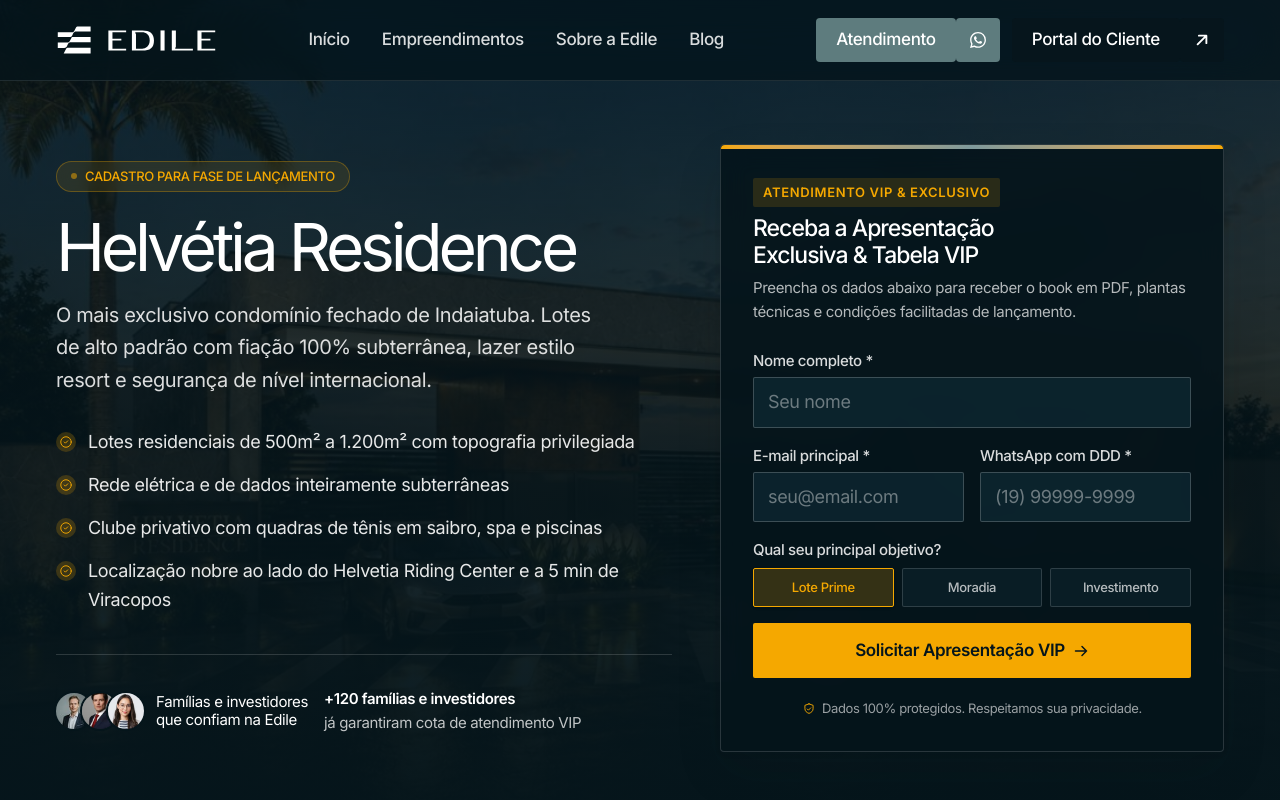
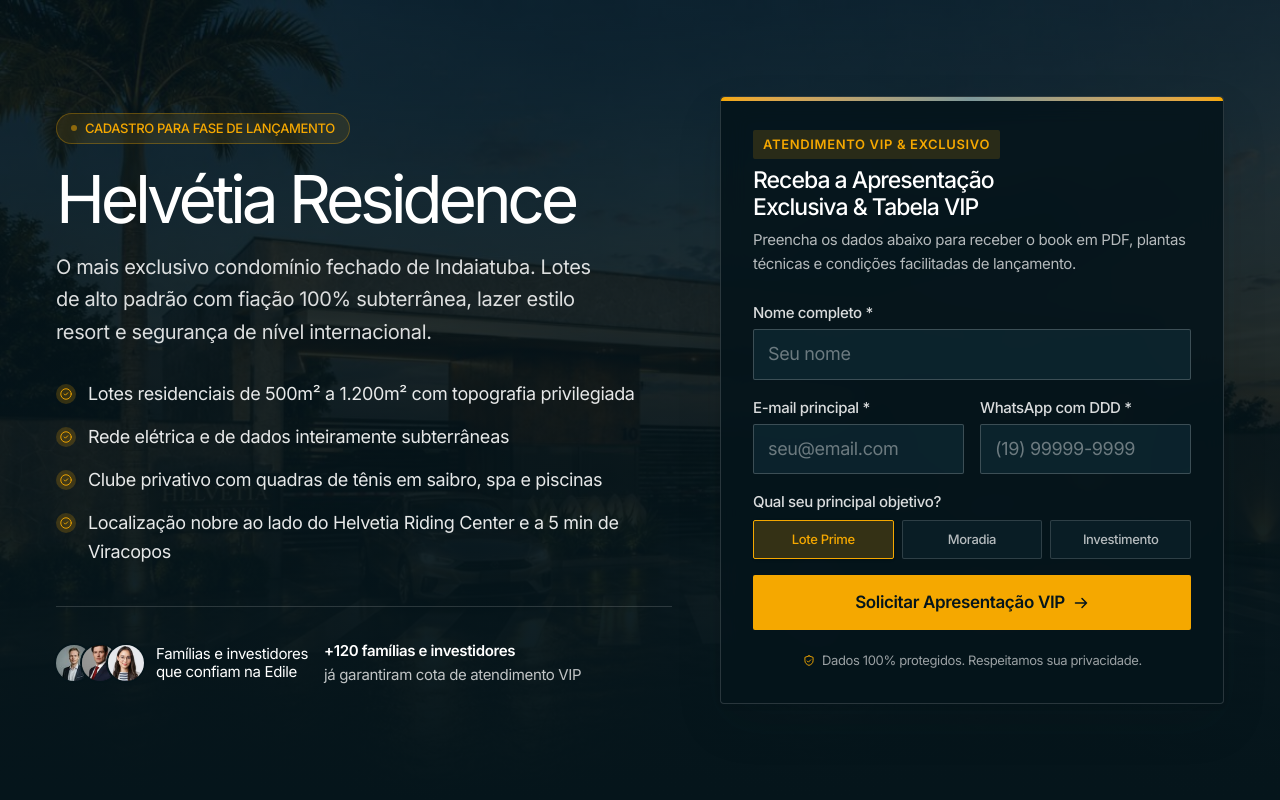
Before and after one commit to edileconstrutora/edile, a Next.js app: page /helvetia-residence in a window 1280 px wide. Shown: the top 800 px of the page. Built offline with nearby package versions, Linux system fonts and the light colour scheme.

Commit message:
refactor(helvetia-residence): remove header/navbar for clean landing page layout

```diff
--- a/app/helvetia-residence/page.tsx
+++ b/app/helvetia-residence/page.tsx
@@ -1,7 +1,6 @@
 import type { Metadata } from "next";
 import Image from "next/image";
 import Link from "next/link";
-import { Navbar } from "@/components/sections/navbar";
 import { Footer } from "@/components/sections/footer";
 import { Section } from "@/components/ui/section";
 import { Container } from "@/components/ui/container";
@@ -99,12 +98,11 @@
 export default function HelvetiaResidencePage() {
   return (
     <>
-      <Navbar />
       <main className="relative overflow-hidden bg-paper">
         {/* =========================================================================
             HERO SECTION — High-converting template inspired by Danube Dubai Inquiry
            ========================================================================= */}
-        <section className="relative min-h-[92svh] overflow-hidden bg-petrol-950 pt-28 pb-16 md:pt-36 md:pb-24">
+        <section className="relative min-h-[92svh] overflow-hidden bg-petrol-950 pt-16 pb-16 md:pt-24 md:pb-24">
           {/* Background image & gradient overlays */}
           <Image
             src="/images/edile-hrbg.jpeg"
```
